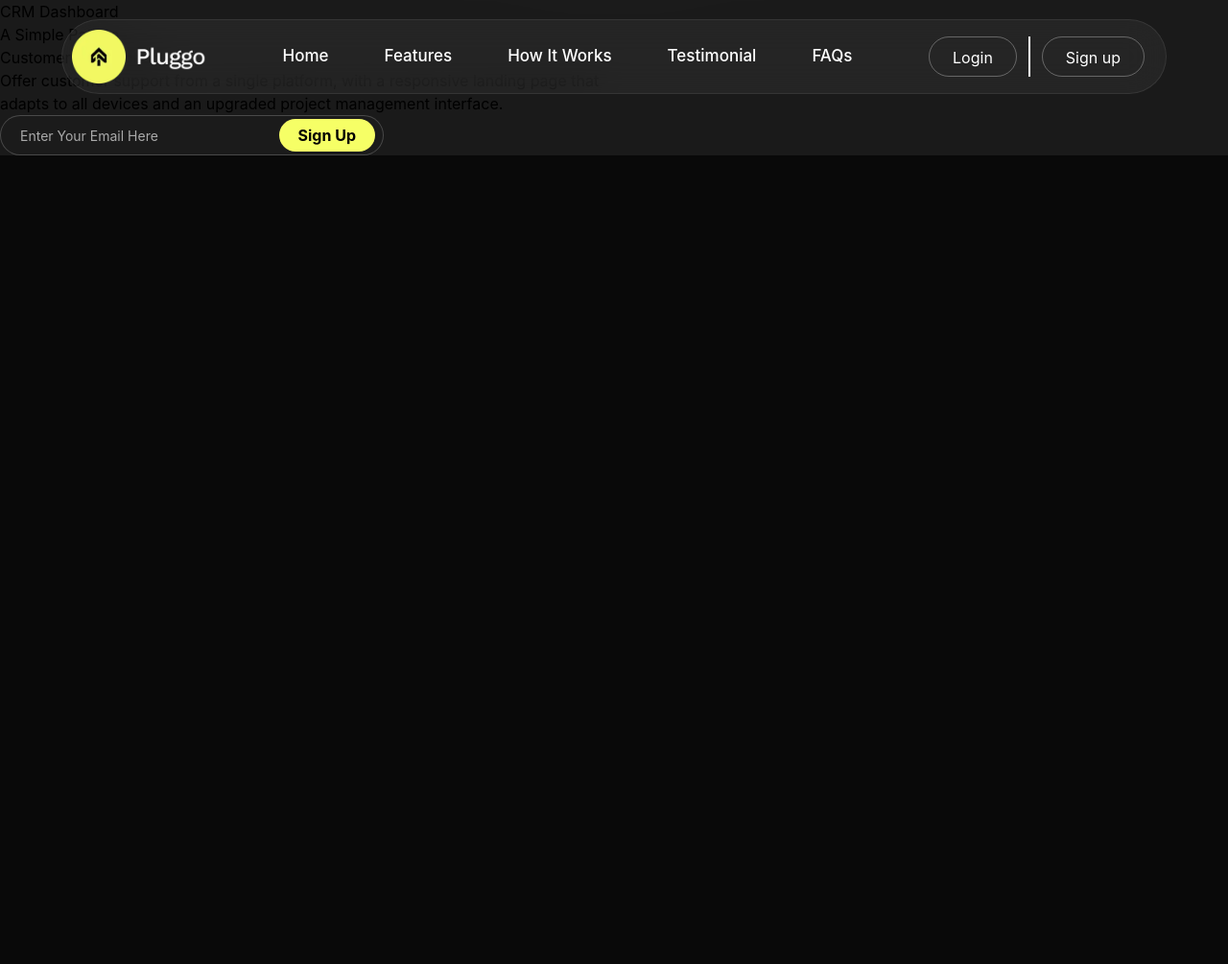
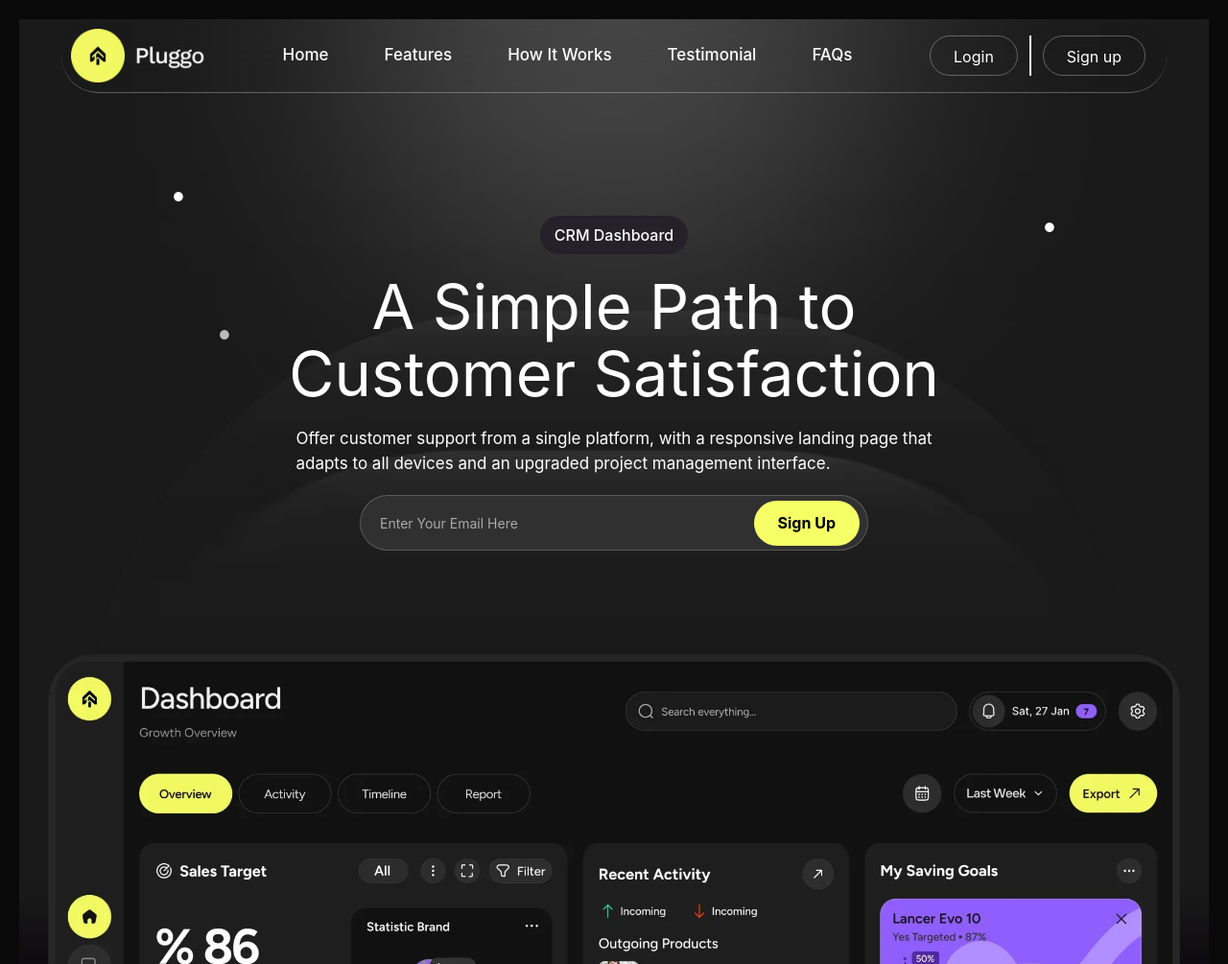
Before and after one commit to wwesm1/Pluggo, a website: page index.html in a window 1280 px wide. Shown: the top 1005 px of the page at 96% size. Before the commit the page ends 800 px from the top, so only its background shows below. Drawn offline with Linux system fonts and the light colour scheme.

Commit message:
finish hero section

```diff
--- a/index.html
+++ b/index.html
@@ -49,16 +49,26 @@
     </nav>
     <main>
         <section class="hero hero-container">
+            <p class="dot dot1">●</p>
+            <p class="dot dot2">●</p>
+            <p class="dot dot3">●</p>
+            <p class="dot dot4">●</p>
             <div class="dashboard">
                 <p>CRM Dashboard</p>
             </div>
             <p class="hero__title">A Simple Path to<br /> Customer Satisfaction</p>
-            <p class="her0__description">Offer customer support from a single platform, with a responsive landing page
+            <p class="hero__description">Offer customer support from a single platform, with a responsive landing page
                 that<br /> adapts to all devices and an upgraded project management interface.</p>
             <div class="signup-container">
                 <input type="email" placeholder="Enter Your Email Here" class="email-input">
                 <button class="signup-btn">Sign Up</button>
             </div>
+            <img src="./assets/photos/bottom_img.avif" class="bottom__img">
+            <img src="./assets/photos/pluggo__img.png" class="pluggo__img">
+        </section>
+        <section class="features">
+            <p class="dot dot1">●</p>
+            <p class="dot dot2">●</p>
         </section>
     </main>
 </body>
--- a/sass/_style.scss
+++ b/sass/_style.scss
@@ -1,14 +1,15 @@
 nav {
     @include flex-space-between;
-    position: absolute;
+    position: fixed;
     top: 20px;
     left: 50%;
     transform: translateX(-50%);
     padding: 10px;
-    background: rgba(255, 255, 255, 0.05);
+    background-color: transparent;
+    z-index: 1000;
     backdrop-filter: blur(20px);
     -webkit-backdrop-filter: blur(20px);
-    border: 1px solid rgba(255, 255, 255, 0.08);
+    border-bottom: 1px solid rgba(255, 255, 255, 0.3);
     border-radius: 60px;
 
     img {
@@ -75,20 +76,85 @@ nav {
 }
 
 main {
+    padding: 20px;
+
     .hero {
-        background: url('../assets/photos/background.avif') 50% 50% no-repeat;
+        @include flex-column-center;
+        background:
+            linear-gradient(to bottom, transparent 80%, #0e0014 100%),
+            url('../assets/photos/background.avif');
         background-size: cover;
-        max-width: 1490px;
+        background-position: center;
+        min-width: 100%;
+        height: 143vh;
         margin: 0 auto;
+        flex-flow: column;
+        gap: 20px;
+        border-bottom: 1px solid rgba(255, 255, 255, 0.2);
+        position: relative;
+
+        .dot {
+            color: $white;
+            position: absolute;
+            font-size: 13px;
+        }
+
+        .dot1 {
+            top: 11rem;
+            left: 10rem;
+        }
+
+        .dot2 {
+            top: 13rem;
+            right: 10rem;
+        }
+
+        .dot3 {
+            top: 20rem;
+            left: 13rem;
+            opacity: 0.7;
+        }
+
+        .dot4 {
+            top: 32rem;
+            right: 10rem;
+        }
+
+        .dashboard {
+            color: $white;
+            background-color: $light-black;
+            display: inline-block;
+            padding: 8px 15px;
+            margin-top: -24rem;
+            font-weight: $fw-500;
+            border-radius: 20px;
+            z-index: 6;
+        }
+
+        .hero__title {
+            font-size: 65px;
+            line-height: 70px;
+            color: $white;
+            text-align: center;
+            z-index: 5;
+            @include flex-center;
+        }
+
+        .hero__description {
+            color: $white;
+            font-size: 17px;
+            z-index: 5;
+        }
 
         .signup-container {
             display: flex;
             align-items: center;
-            background-color: #1b1b1b;
+            background-color: #303030;
             border-radius: 40px;
             padding: 0 4px;
-            max-width: 400px;
-            height: 42px;
+            width: 530px;
+            height: 58px;
+            z-index: 5;
             overflow: hidden;
             border: 1px solid rgba(255, 255, 255, 0.2);
         }
@@ -113,16 +179,47 @@ main {
             color: #000;
             border: none;
             border-radius: 40px;
-            padding: 0 20px;
-            height: 34px;
+            padding: 0 25px;
+            height: 47px;
             margin-right: 4px;
             cursor: pointer;
             font-weight: bold;
-            transition: background 0.3s ease;
+            transition: $tr-standard;
         }
 
         .signup-btn:hover {
-            background-color: #e5f44d;
+            transform: translateY(2px);
+        }
+
+        .bottom__img {
+            position: absolute;
+            top: 19rem;
+            width: 1100px;
+        }
+
+        .pluggo__img {
+            width: 1180px;
+            z-index: 6;
+            position: absolute;
+            bottom: 0;
         }
     }
+
+    .features {
+        position: relative;
+        background-color: #000000;
+    }
+
+    .features::after {
+        content: "";
+        position: absolute;
+        bottom: 0;
+        left: 0;
+        width: 100%;
+        height: 300px;
+        /* Height of the fade effect */
+        background: linear-gradient(to bottom, transparent, #000000);
+        pointer-events: none;
+        /* Allows you to still click things "under" the fade */
+    }
 }
--- a/sass/_variables.scss
+++ b/sass/_variables.scss
@@ -1,4 +1,5 @@
 $white: #ffffff;
+$light-black: #24212b;
 $fw-600: 600;
 $fw-500: 500;
 $tr-standard: all 0.3s ease;
```
Also changed, not shown: assets/photos/pluggo__img.png (added), styles/style.css, 1 other file.
